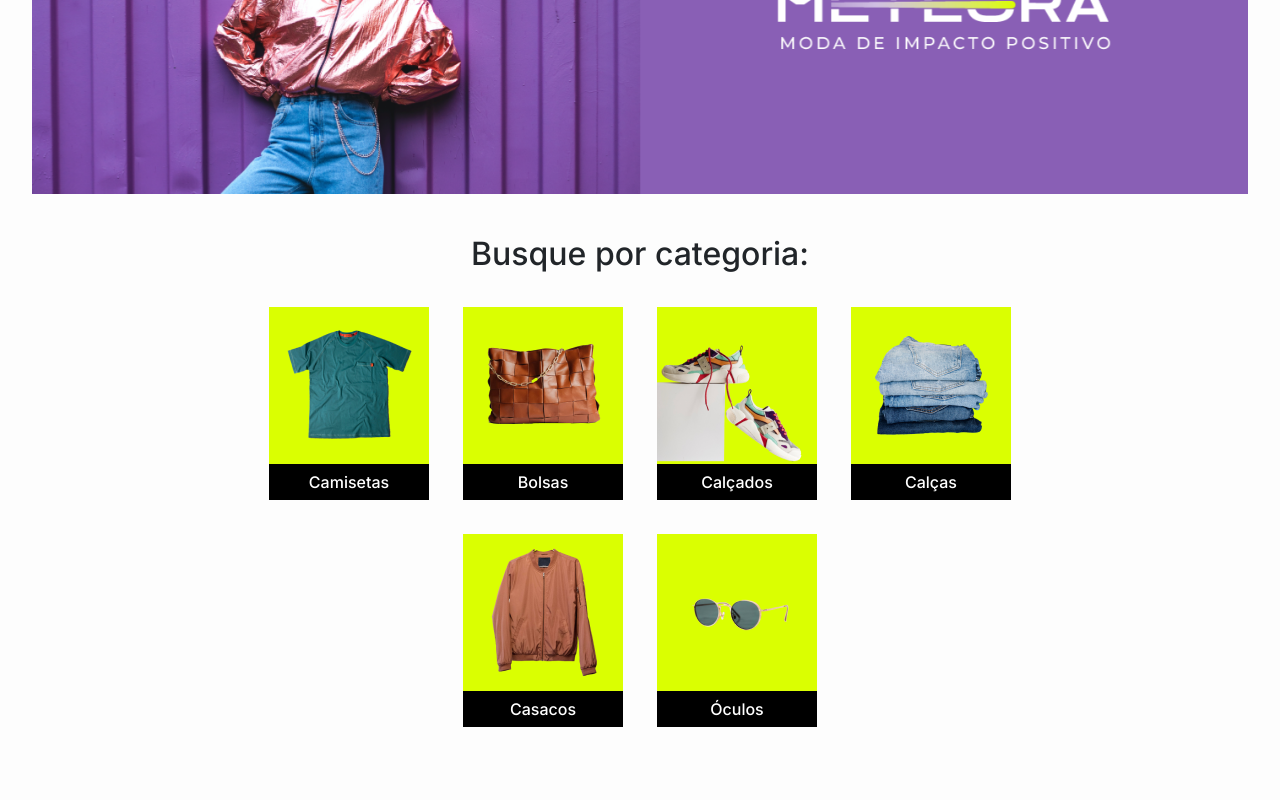
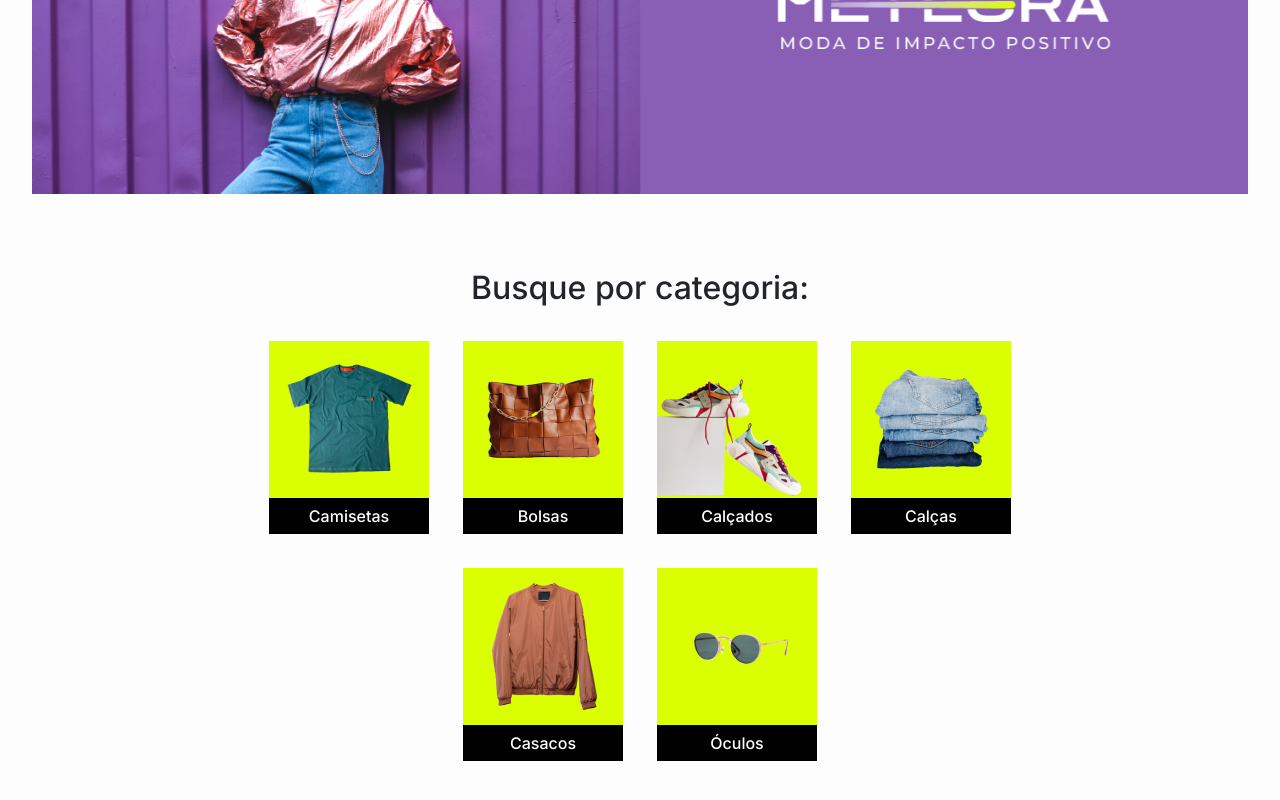
Before and after one commit to Cleber-Severo/Meteora, a React (Vite) app: page / in a window 1280 px wide. Shown: the part 270-1070 px from the top of the page. Before the commit the page ends 1031 px from the top, so only its background shows below. Built offline with nearby package versions, Linux system fonts and the light colour scheme.

Commit message:
style: general margin between sections on diferent screen sizes

```diff
--- a/src/components/Categories/Categories.module.css
+++ b/src/components/Categories/Categories.module.css
@@ -5,11 +5,12 @@
   justify-content: center;
   gap: 32px;
 
-  margin-top: 40px;
+  box-sizing: border-box;
+
+  margin-top: 74px;
+  margin-bottom: 48px;
+  padding: 0 165px;
   width: 100%;
-
-  padding: 0 165px;
-  box-sizing: border-box;
 }
 
 .categoryContainer h2 {
@@ -36,7 +37,8 @@
   }
 
   .categoryContainer {
-    margin-top: 24px;
+    margin-top: 40px;
+    margin-bottom: 45px;
   }
 
   .categoryContainer h2 {
@@ -46,6 +48,11 @@
   }
 }
 @media screen and (max-width: 768px) {
+  .categoryContainer {
+    margin-top: 24px;
+    margin-bottom: 50px;
+  }
+
   .categoryList {
     grid-template-columns: auto auto;
     row-gap: 16px;
--- a/src/components/Categories/Category/Category.module.css
+++ b/src/components/Categories/Category/Category.module.css
@@ -10,7 +10,7 @@
 
 .category {
   border: 2px solid transparent;
-  transition: all .25s ease;
+  transition: all .15s ease;
 }
 
 .category:hover {
--- a/src/index.css
+++ b/src/index.css
@@ -9,9 +9,6 @@ body {
   background-color: #fdfdfd;
   font-family: "Inter", sans-serif;
 
-  width: 100vw;
-  height: 100vh;
-
 }
 
 html, body { height: 100%; }
```
